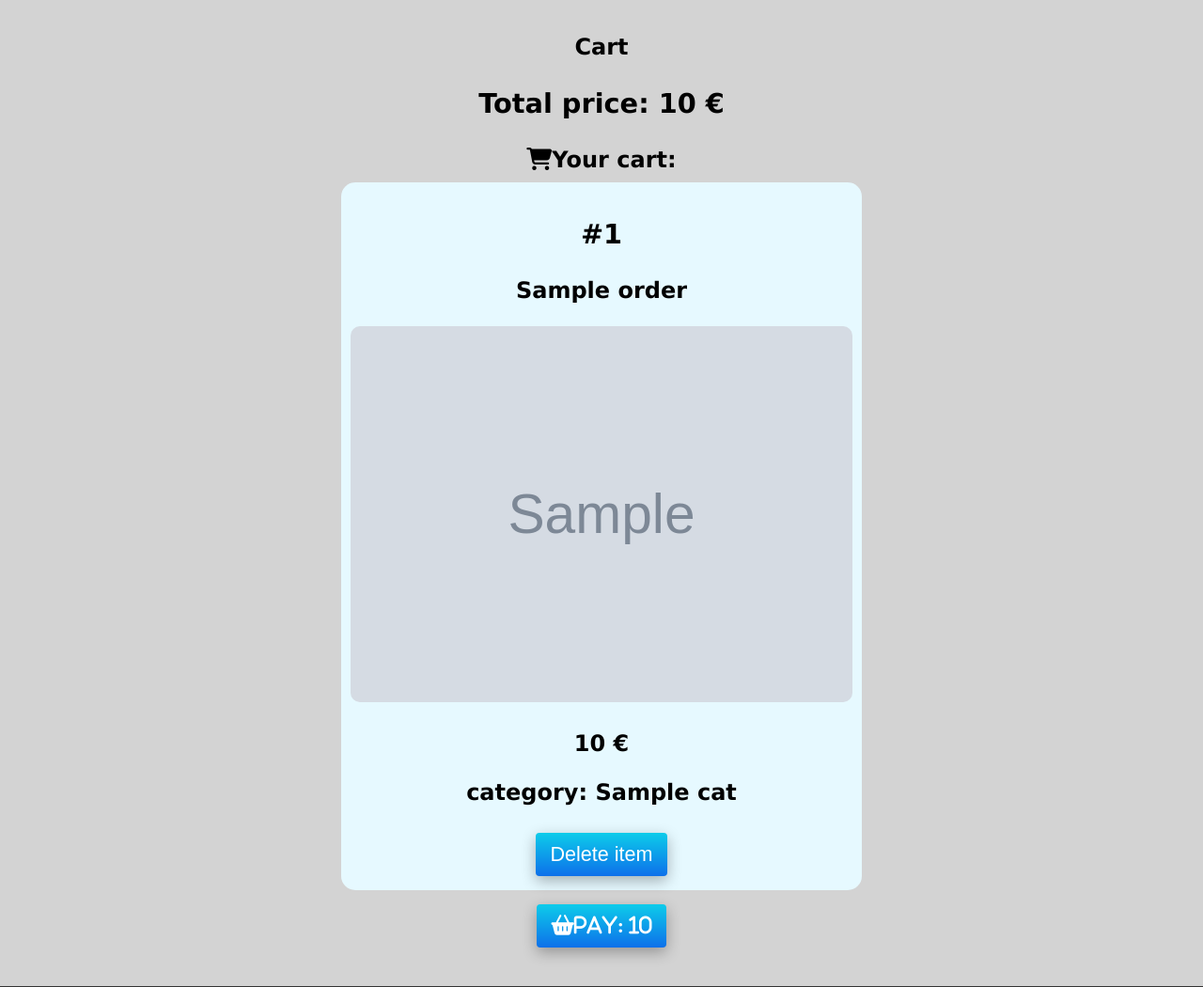
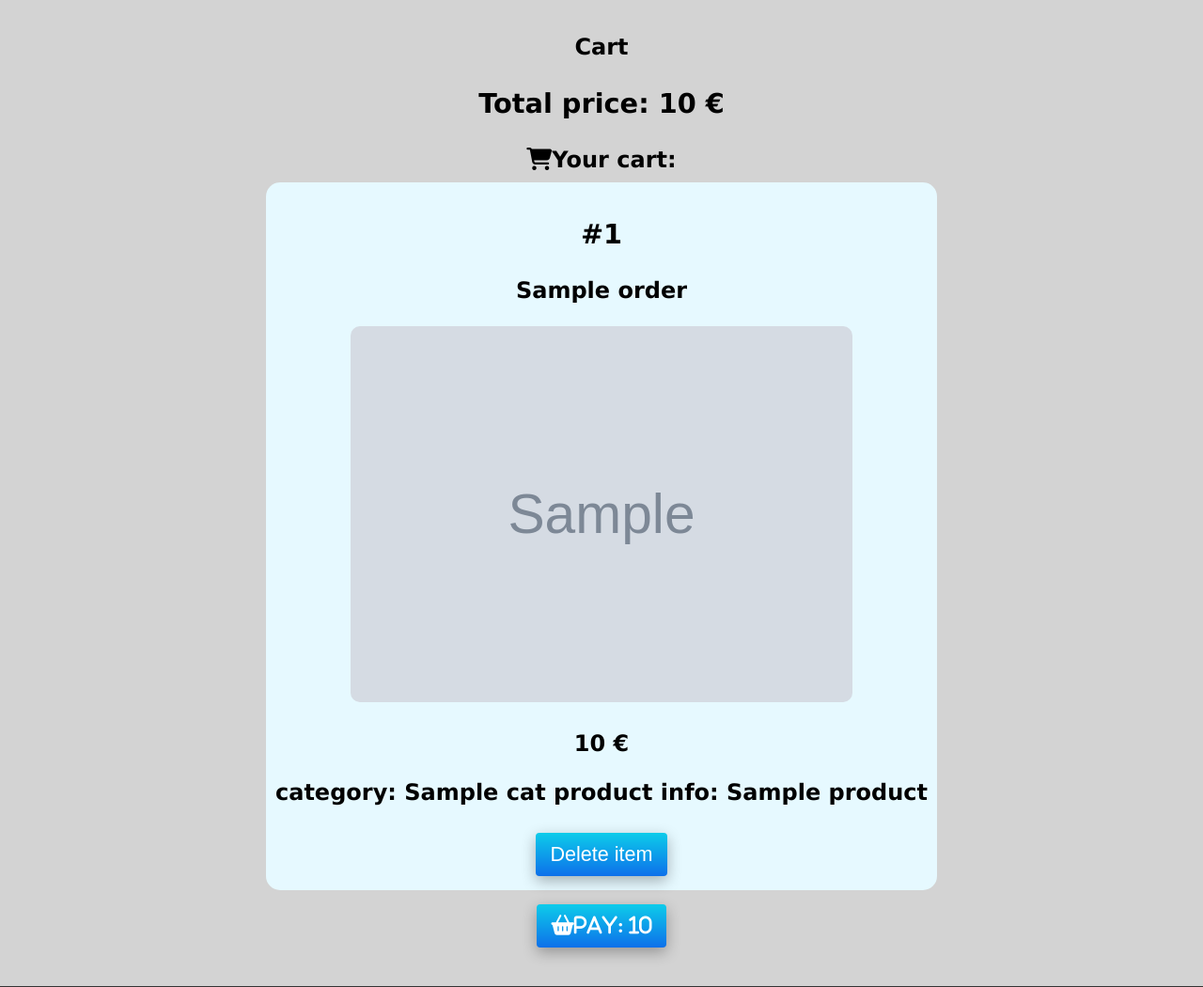
Before and after one commit to DevOps22-Grupp1/home-page-service, a Flask app: template backend/templates/cart.html in a window 1280 px wide. Shown: the part 60-1110 px from the top of the page at 94% size. Run offline with Flask 3, Linux system fonts and the light colour scheme; the template is opened without the code that fills it: most values are stand-ins (such as "Sample title", 1, 10 or a date in 2020); grey boxes marked "Sample" are stand-in pictures; some libraries are stand-ins or nearby versions.

Commit message:
Update product and cart templates to improve category display and remove redundant product info

```diff
--- a/backend/templates/cart.html
+++ b/backend/templates/cart.html
@@ -24,9 +24,9 @@
         alt="pic of {{ product.order }}"
       />
       <p style="font-size: 24px">{{ product.price }} €</p>
-
       <p style="font-size: 24px">
         category:{% for cat in product.category %} {{ cat}} {% endfor %}
+        product info: {{ product }}
       </p>
         {% if user["user"] != "false" %}
        <a href="{{ url_for('del_cart', id=id, p_id=product.id) }}">
--- a/backend/templates/products.html
+++ b/backend/templates/products.html
@@ -70,7 +70,6 @@
     <p style="text-align: center; font-size: 24px; margin-bottom: 24px">{{ product.order }}</p>
     <img style="object-fit: cover; height: 400px" src="{{ product.image }}" alt="pic of {{ product.order }}" />
     <p style="font-size: 24px">{{ product.price }} €</p>
-    <p style="font-size: 24px">product: {{ product }}</p>
     <p style="font-size: 24px">
       category:{% for cat in product.category %} {{ cat}} {% endfor %}
     </p>
```
